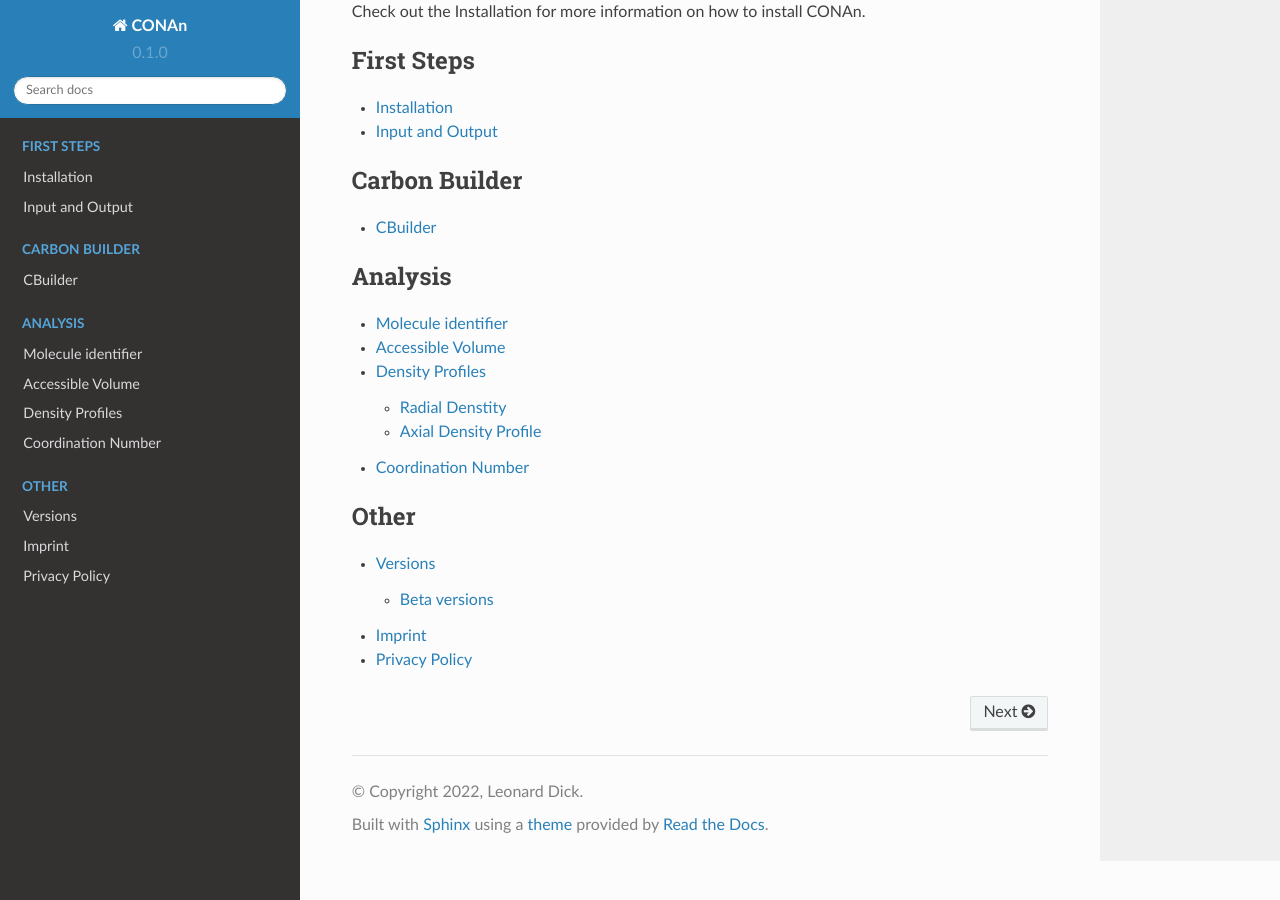
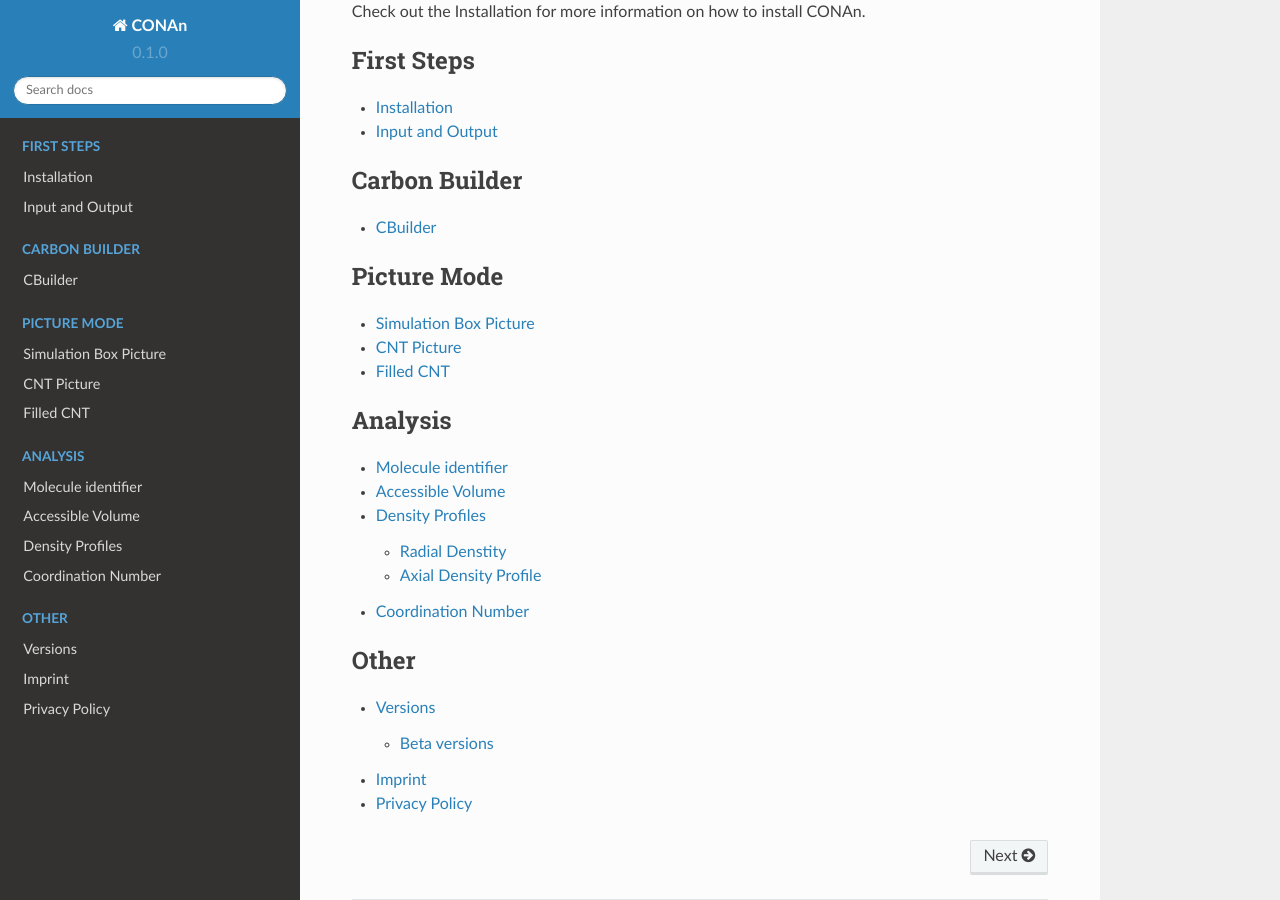
Before and after one commit to LeonardDick/rtd-tutorial, a Sphinx documentation site: the page built from docs/source/index.rst, in a window 1280 px wide and 900 px high, scrolled down 597 px. Built offline with Sphinx 7.4.7 and the Read the Docs theme 2.0.0, drawn with Linux system fonts in a browser that asks for light colours.

Commit message:
pic_mode

```diff
--- a/docs/source/analysis/acc_volume.rst
+++ b/docs/source/analysis/acc_volume.rst
@@ -1,7 +1,7 @@
 Accessible Volume
-===================
+=================
 The accessible volume is calculated by scanning over the whole trajectory to identify the atom which is furthest displaced from the center line of the CNT.
-The van der Waals radius is accounted for in the analysis. The accessible volume is calculated by the following equation:
+The van der Waals radius is accounted for in the analysis. The accessible volume :math:`V_{acc}` is calculated by the following equation:
 
 .. math::
 
--- a/docs/source/index.rst
+++ b/docs/source/index.rst
@@ -34,6 +34,12 @@ Check out the :doc:`Installation` for more information on how to install CONAn.
    carbon_struc/CBuilder
 
 .. toctree::
+   :caption: Picture Mode
+   :maxdepth: 2
+
+   pic_mode/picture_mode
+
+.. toctree::
    :caption: Analysis
    :maxdepth: 2
 
--- /dev/null
+++ b/docs/source/pic_mode/picture_mode.rst
@@ -0,0 +1,11 @@
+Simulation Box Picture
+======================
+Save the xyz structure of the first frame of a given trajecvtory.
+
+CNT Picture
+===========
+Save the xyz structure of the CNT in the simulation with walls on both ends.
+
+Filled CNT
+==========
+Save the xyz structure of the CNT (without the outer walls). Optionally include all atoms, which are inside the CNT.
```
